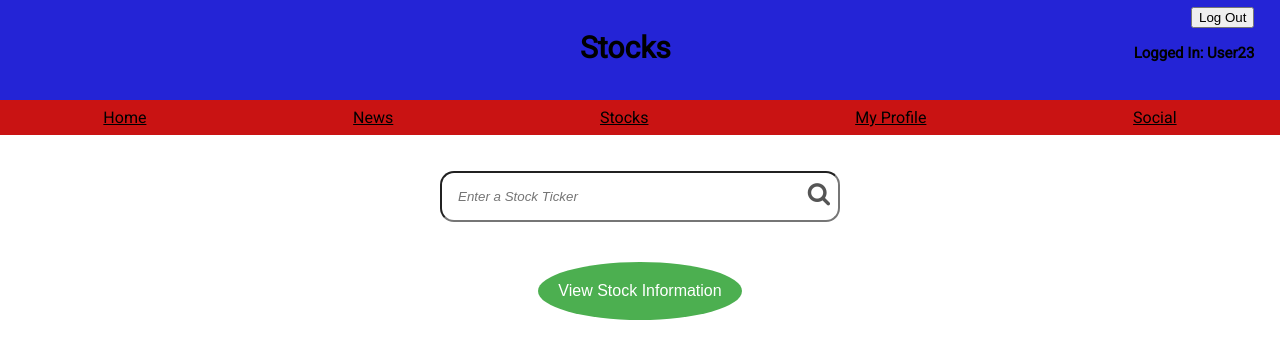
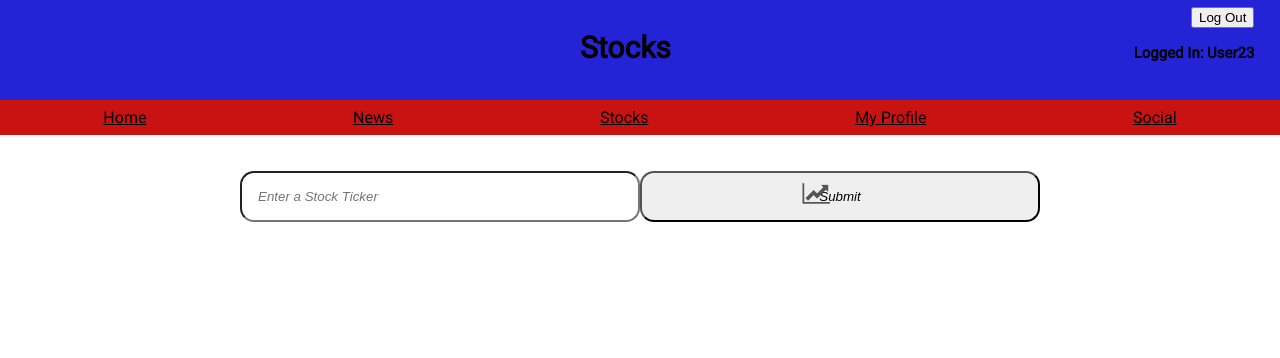
Before and after one commit to dls197/StockApp, a React (Create React App) app in the folder marketview/: page /stocks in a window 1280 px wide. Shown: the top 358 px of the page. Built offline with nearby package versions, Linux system fonts and the light colour scheme; no server answers.

Commit message:
fixed the suss stock page, just styling it rn

```diff
--- a/marketview/src/components/StockModal.js
+++ b/marketview/src/components/StockModal.js
@@ -23,10 +23,7 @@ function StockModal({ xValues, yValues, showStockModal, setShowStockModal, ticke
 
     return (
         <div className = {"stockModal"}>
-            <button
-                onClick = {() => setShowStockModal(true)}
-                className = {"viewStockInfoButton"}>View Stock Information
-            </button>
+
             <Modal
                 isOpen = {showStockModal}
                 onRequestClose = {() => setShowStockModal(false)}
--- a/marketview/src/components/Stocks.js
+++ b/marketview/src/components/Stocks.js
@@ -17,8 +17,7 @@ function Stocks({ logOut, username }) {
     //decide whether to show the stock graph modal or not
     const [showStockModal, setShowStockModal] = useState(false)
 
-    //fetch the stock data whenever the state changes
-    useEffect(() => {
+
     function fetchStock() {
         const apiKey = "BFW1POG1RFAENYS8"
         let tickerSymbol = searchTerm
@@ -38,8 +37,13 @@ function Stocks({ logOut, username }) {
                 setYValues(futureYVals)
             })
         }
-        fetchStock();
-    }, [searchTerm])
+
+    //fetch the stock data whenever the form gets submitted
+    function handleSubmit(event) {
+        event.preventDefault()
+        fetchStock()
+        setShowStockModal(true)
+    }
 
 
     return (
@@ -47,16 +51,20 @@ function Stocks({ logOut, username }) {
             <Header title = "Stocks" username = {username} logOut = {logOut} />
             <Navbar />
                 <div className = {"searchContainer"}>
+                    <form onSubmit = {handleSubmit}>
                         <div className = {"inputBox"}>
                         <input
                             type = "text"
+                            value = {searchTerm}
                             placeholder = "Enter a Stock Ticker"
                             onChange = {(event) => {
                                 setSearchTerm(event.target.value)
                             }}
                         />
-                        <i className = {"fa fa-search searchIcon"} aria-hidden="true"/>
+                        <i class="fa fa-line-chart searchIcon" aria-hidden="true"></i>
+                        <input type = "submit"/>
                         </div>
+                    </form>
                 </div>
             <StockModal
                 xValues = {xValues}
--- a/marketview/src/css/StockModal.css
+++ b/marketview/src/css/StockModal.css
@@ -1,20 +1,6 @@
 .stockModal {
     display: flex;
     justify-content: center;
-}
-
-.viewStockInfoButton {
-    display: absolute;
-    background-color: #4CAF50; /* Green */
-    border: none;
-    color: white;
-    padding: 20px;
-    text-align: center;
-    text-decoration: none;
-    font-size: 16px;
-    margin: 4px 2px;
-    cursor: pointer;
-    border-radius: 50%;
 }
 
 .addStockButton {
```
Lines whose indentation alone changed are shown as unchanged.
